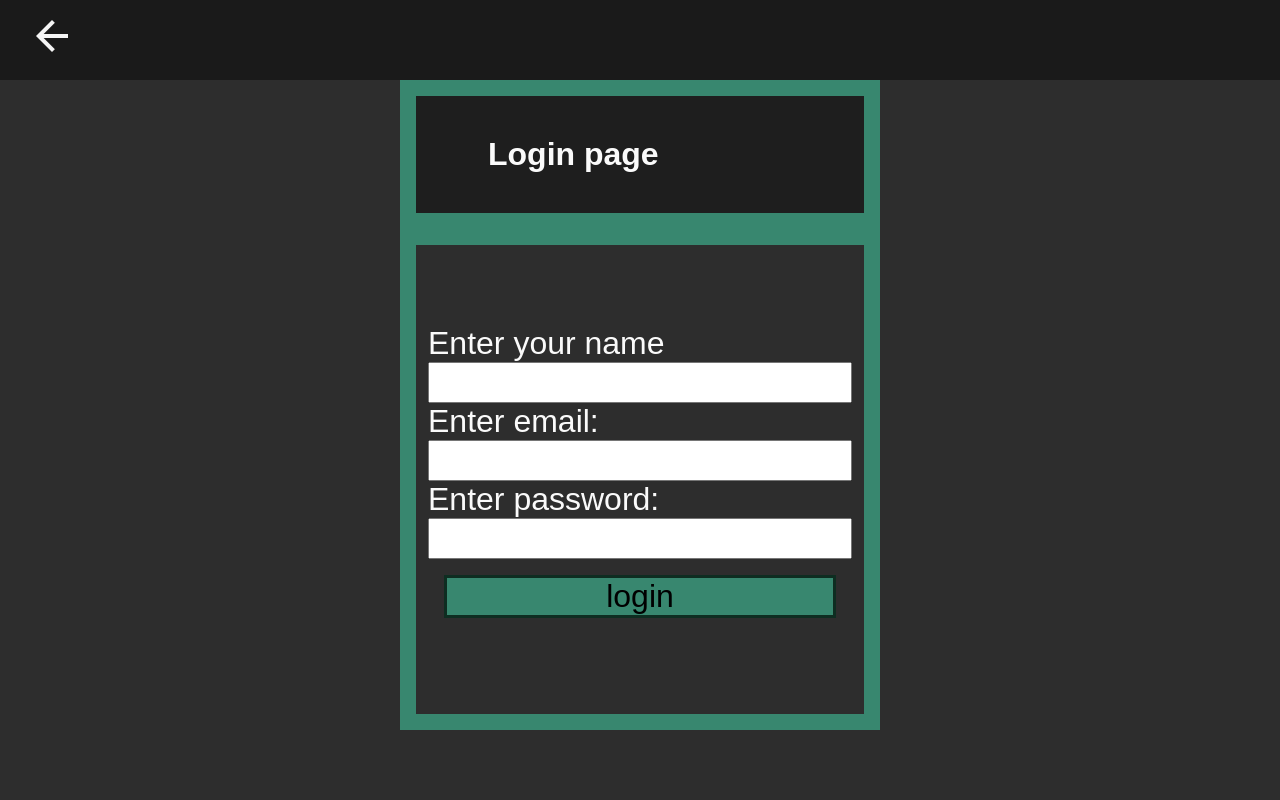
After one commit to Tarkus43/step_web_homework, a Django app: template my_django_site/templates/components/login.html in a window 1280 px wide. The commit adds this page. Run offline with Django 5.2, Linux system fonts and the light colour scheme; the template is opened without the code that fills it, so the values that code supplies are empty.

Commit message:
added login page

```diff
--- a/my_django_site/myapp/views.py
+++ b/my_django_site/myapp/views.py
@@ -60,7 +60,9 @@ def set_password(request: HttpRequest) -> HttpResponse:
     return HttpResponse('This is setting password page')
 
 def login(request: HttpRequest) -> HttpResponse:
-    return HttpResponse('This is loging page')
+    return  render(request, 'components/login.html', {
+
+    })
 
 def logout(request: HttpRequest) -> HttpResponse:
     return HttpResponse('This is logout adress')
--- /dev/null
+++ b/my_django_site/static/css/scss/components/_login.scss
@@ -0,0 +1,59 @@
+@use "../utils/App";
+@use "../utils/root.scss" as *;
+@use "../utils/mixins" as *;
+
+.login_nav {
+  height: 10vh;
+  padding: 0 5vh;
+}
+
+.login_main {
+  @include main;
+  margin: 0 50vh;
+  height: auto;
+  padding: 10vh;
+}
+
+.login_header {
+  @include header;
+  margin: 0 50vh;
+}
+
+.login_title {
+  @include title;
+}
+
+.login_form {
+  display: flex;
+  justify-content: center;
+  align-items: center;
+  flex-direction: column;
+  p {
+    display: flex;
+    flex-direction: column;
+  }
+
+  label {
+    font-size: 4vh;
+  }
+  input {
+    font-size: 4vh;
+  }
+}
+
+.login_back {
+  scale: 2;
+}
+
+.login_form_button {
+  font-size: 4vh;
+  min-width: 49vh;
+  background-color: $accent;
+  margin: 2vh;
+  border: 3px solid $grass;
+}
+
+.login_form_button:hover {
+  background-color: $grass;
+  border: 3px solid $accent;
+}
--- a/my_django_site/static/css/scss/components/_profile.scss
+++ b/my_django_site/static/css/scss/components/_profile.scss
@@ -0,0 +1,18 @@
+@use "../utils/root" as *;
+@use "../utils/mixins" as *;
+
+.profile_info {
+  @include info;
+}
+
+.profile_title {
+  @include title;
+}
+
+.profile_header {
+  @include header;
+}
+
+.profile_main {
+  @include main;
+}
--- a/my_django_site/static/css/scss/index.scss
+++ b/my_django_site/static/css/scss/index.scss
@@ -6,3 +6,4 @@
 @use "components/create";
 @use "components/topics";
 @use "components/profile";
+@use "components/login";
--- /dev/null
+++ b/my_django_site/templates/components/login.html
@@ -0,0 +1,41 @@
+<!DOCTYPE html>
+<html lang="en">
+<head>
+    {% load static %}
+    <meta charset="UTF-8">
+    <meta name="viewport" content="width=device-width, initial-scale=1.0">
+    <link rel="stylesheet" href="https://fonts.googleapis.com/css2?family=Material+Symbols+Outlined:opsz,wght,FILL,GRAD@24,400,0,0" />
+    <link
+      rel="stylesheet",
+      href="{% static 'css/styles/index.min.css' %}?v={{ timestamp } %}"/>
+    <title>login</title>
+</head>
+<body>
+    <nav class="login_nav">
+        <a class="login_back" href="{% url 'main_page' %}"><span class="material-symbols-outlined">
+arrow_back
+</span></a>
+    </nav>
+    <header class="login_header" >
+        <h1 class="login_title">Login page</h1>
+    </header>
+    <main class="login_main">
+        <form class="login_form" action="">
+            <p>
+                <label for="name">Enter your name</label>
+                <input type="text" name="name" required>
+            </p>
+            <p>
+                <label for="email">Enter email:</label>
+                <input type="email" name="email" id="email" required>
+            </p>
+            <p>
+                <label for="password">Enter password:</label>
+                <input type="password" name="password" required>
+            </p>
+            <button class="login_form_button" type="submit">login</button>
+        </form>
+    </main>
+
+</body>
+</html>
```
Also changed, not shown: my_django_site/static/css/styles/index.css (+101 -0 lines), my_django_site/static/css/styles/index.min.css.
